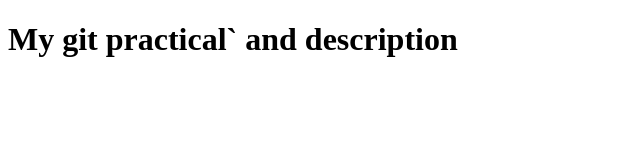
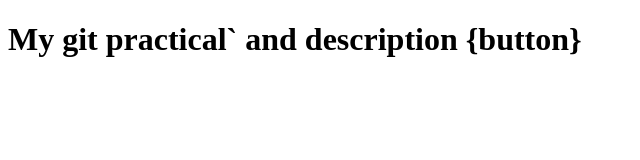
Before and after one commit to Riya432/undo-commands, a plain HTML site: page index.html in a window 1280 px wide. Shown: the whole page, without its empty margins (0-640 px from the left). Drawn offline with Linux system fonts and the light colour scheme.

Commit message:
add button

```diff
--- a/index.html
+++ b/index.html
@@ -7,6 +7,6 @@
 </head>
 <body>
     <h1> My git practical` and
-        description </h1>
+        description {button} </h1>
 </body>
 </html>
```
